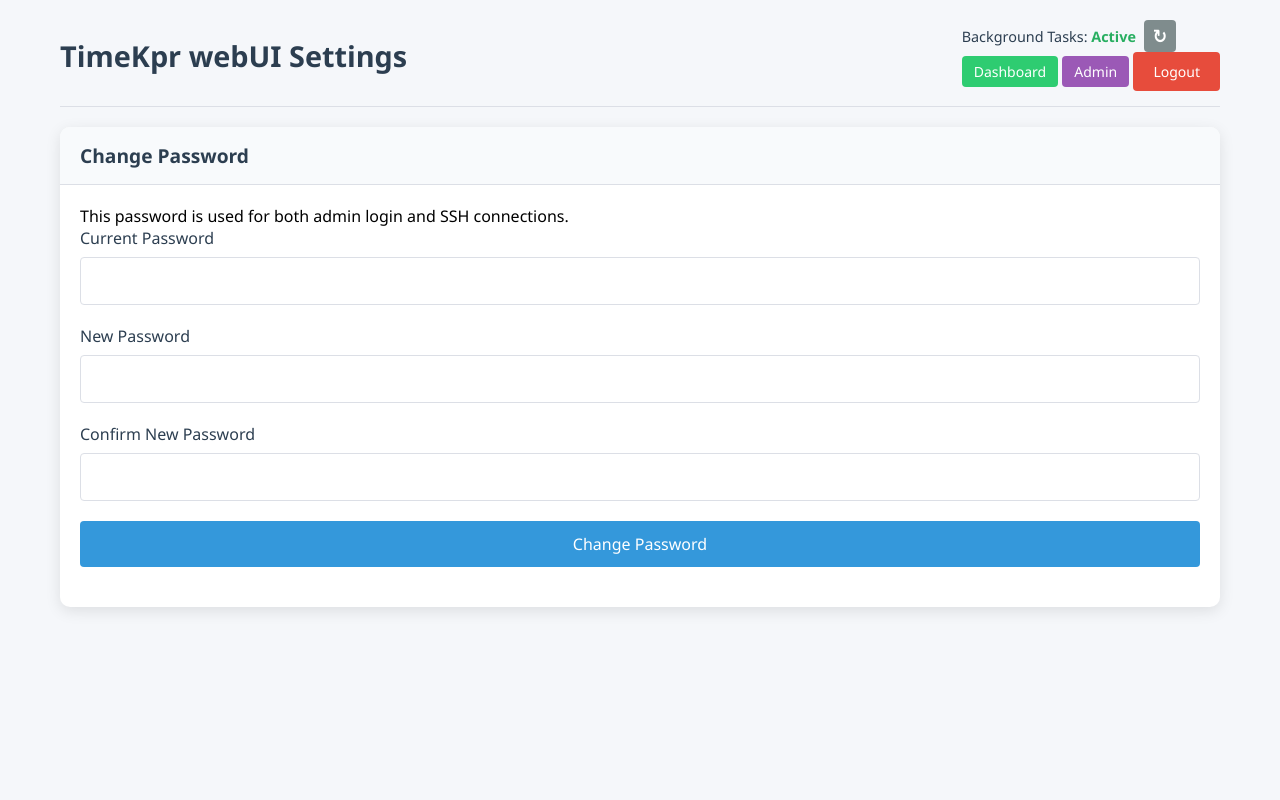
After one commit to adambie/timekpr-webui, a Flask app: page /settings in a window 1280 px wide. The commit adds this page. Run offline with Flask 3, Linux system fonts and the light colour scheme; a user stored in the database is signed in.

Commit message:
rreordering with password

```diff
--- a/app.py
+++ b/app.py
@@ -4,7 +4,7 @@
 import json
 import logging
 
-from database import db, ManagedUser, UserTimeUsage
+from database import db, ManagedUser, UserTimeUsage, Settings
 from ssh_helper import SSHClient
 from task_manager import BackgroundTaskManager
 
@@ -26,9 +26,8 @@
 task_manager = BackgroundTaskManager()
 task_manager.init_app(app)
 
-# Hardcoded credentials
+# Admin username remains hardcoded
 ADMIN_USERNAME = 'admin'
-ADMIN_PASSWORD = 'admin'
 
 @app.route('/', methods=['GET', 'POST'])
 def login():
@@ -38,7 +37,10 @@
         username = request.form.get('username')
         password = request.form.get('password')
 
-        if username == ADMIN_USERNAME and password == ADMIN_PASSWORD:
+        # Get the admin password from settings, default to 'admin'
+        admin_password = Settings.get_value('admin_password', 'admin')
+
+        if username == ADMIN_USERNAME and password == admin_password:
             session['logged_in'] = True
             flash('Login successful!', 'success')
             return redirect(url_for('dashboard'))
@@ -105,6 +107,40 @@
     # Get all managed users
     users = ManagedUser.query.all()
     return render_template('admin.html', users=users)
+
+@app.route('/settings', methods=['GET', 'POST'])
+def settings():
+    if not session.get('logged_in'):
+        flash('Please login first', 'warning')
+        return redirect(url_for('login'))
+
+    # Handle password change
+    if request.method == 'POST':
+        current_password = request.form.get('current_password')
+        new_password = request.form.get('new_password')
+        confirm_password = request.form.get('confirm_password')
+
+        # Get the current admin password
+        admin_password = Settings.get_value('admin_password', 'admin')
+
+        # Validate inputs
+        if not current_password or not new_password or not confirm_password:
+            flash('All fields are required', 'danger')
+        elif current_password != admin_password:
+            flash('Current password is incorrect', 'danger')
+        elif new_password != confirm_password:
+            flash('New passwords do not match', 'danger')
+        elif len(new_password) < 4:
+            flash('New password must be at least 4 characters long', 'danger')
+        else:
+            # Update the password
+            Settings.set_value('admin_password', new_password)
+            flash('Password updated successfully', 'success')
+
+            # Redirect to avoid form resubmission
+            return redirect(url_for('settings'))
+
+    return render_template('settings.html')
 
 @app.route('/api/task-status')
 def get_task_status():
@@ -351,6 +387,12 @@
 with app.app_context():
     db.create_all()
     print("Database tables verified")
+
+    # Initialize admin password if it doesn't exist
+    if not Settings.get_value('admin_password', None):
+        Settings.set_value('admin_password', 'admin')
+        print("Admin password initialized")
+
     # Start background tasks automatically
     task_manager.start()
     print("Background tasks started automatically")
--- a/setup.py
+++ b/setup.py
@@ -1,7 +1,7 @@
 from setuptools import setup, find_packages
 
 setup(
-    name="timekpr-ui",
+    name="TimeKpr-webUi",
     version="0.1.0",
     packages=find_packages(where="src"),
     package_dir={"": "src"},
--- a/task_manager.py
+++ b/task_manager.py
@@ -6,7 +6,7 @@
 import json
 import traceback
 
-from database import db, ManagedUser, UserTimeUsage
+from database import db, ManagedUser, UserTimeUsage, Settings
 from ssh_helper import SSHClient
 
 logger = logging.getLogger(__name__)
@@ -115,7 +115,8 @@
                 try:
                     logger.info("Processing user: %s @ %s", user.username, user.system_ip)
 
-                    # Connect to the system and get user info
+                    # Connect to the system and get user info - use current password from settings
+                    admin_password = Settings.get_value('admin_password', 'admin')
                     ssh_client = SSHClient(hostname=user.system_ip)
 
                     # Check if there's a pending time adjustment
@@ -140,7 +141,7 @@
                     else:
                         logger.info(f"No pending time adjustment for {user.username}")
 
-# Then update user info
+                    # Then update user info
                     logger.info("Validating user %s", user.username)
                     try:
                         is_valid, result_message, config_dict = ssh_client.validate_user(user.username)
--- a/templates/admin.html
+++ b/templates/admin.html
@@ -3,13 +3,13 @@
 <head>
     <meta charset="UTF-8">
     <meta name="viewport" content="width=device-width, initial-scale=1.0">
-    <title>Timekpr Admin Panel</title>
+    <title>TimeKpr webUI Admin Panel</title>
     <link rel="stylesheet" href="{{ url_for('static', filename='css/style.css') }}">
 </head>
 <body class="dashboard-body">
     <div class="dashboard-container">
         <header class="dashboard-header">
-            <h1>Timekpr Admin Panel</h1>
+            <h1>TimeKpr webUI Admin Panel</h1>
             <div class="user-controls">
                 <div class="task-status-container">
                     <span class="task-status">
@@ -20,6 +20,7 @@
                     </a>
                 </div>
                 <a href="{{ url_for('dashboard') }}" class="btn btn-sm btn-dashboard">Dashboard</a>
+                <a href="{{ url_for('settings') }}" class="btn btn-sm btn-settings">Settings</a>
                 <a href="{{ url_for('logout') }}" class="btn btn-sm btn-logout">Logout</a>
             </div>
         </header>
--- a/templates/login.html
+++ b/templates/login.html
@@ -11,7 +11,7 @@
         <div class="login-card">
             <div class="login-header">
                 <h2>Login</h2>
-                <p>Demo App</p>
+                <p>TimeKpr-webUI</p>
             </div>
 
             {% with messages = get_flashed_messages(with_categories=true) %}
@@ -35,9 +35,6 @@
                     <button type="submit" class="btn">Login</button>
                 </div>
             </form>
-            <div class="hint">
-                <p>Hint: Use 'admin' for both username and password</p>
-            </div>
         </div>
     </div>
 </body>
--- /dev/null
+++ b/templates/settings.html
@@ -0,0 +1,104 @@
+<!DOCTYPE html>
+<html lang="en">
+<head>
+    <meta charset="UTF-8">
+    <meta name="viewport" content="width=device-width, initial-scale=1.0">
+    <title>TimeKpr webUI Settings</title>
+    <link rel="stylesheet" href="{{ url_for('static', filename='css/style.css') }}">
+</head>
+<body class="dashboard-body">
+    <div class="dashboard-container">
+        <header class="dashboard-header">
+            <h1>TimeKpr webUI Settings</h1>
+            <div class="user-controls">
+                <div class="task-status-container">
+                    <span class="task-status">
+                        Background Tasks: <span id="task-status-indicator" class="status-unknown">Unknown</span>
+                    </span>
+                    <a href="{{ url_for('restart_tasks') }}" class="btn btn-sm btn-restart" title="Restart Background Tasks">
+                        <span class="restart-icon">↻</span>
+                    </a>
+                </div>
+                <a href="{{ url_for('dashboard') }}" class="btn btn-sm btn-dashboard">Dashboard</a>
+                <a href="{{ url_for('admin') }}" class="btn btn-sm btn-admin">Admin</a>
+                <a href="{{ url_for('logout') }}" class="btn btn-sm btn-logout">Logout</a>
+            </div>
+        </header>
+
+        <script>
+            // Function to update the task status indicator
+            function updateTaskStatus() {
+                fetch('/api/task-status')
+                    .then(response => response.json())
+                    .then(data => {
+                        if (data.success) {
+                            const indicator = document.getElementById('task-status-indicator');
+                            const status = data.status;
+
+                            if (status.running && status.thread_alive) {
+                                indicator.className = 'status-active';
+                                indicator.textContent = 'Active';
+                            } else {
+                                indicator.className = 'status-inactive';
+                                indicator.textContent = 'Inactive';
+                            }
+
+                            // Set tooltip to show last error if any
+                            if (status.last_error) {
+                                indicator.title = `Last error: ${status.last_error.message} at ${status.last_error.time}`;
+                            } else {
+                                indicator.title = 'Background tasks are running normally';
+                            }
+                        }
+                    })
+                    .catch(error => {
+                        console.error('Error fetching task status:', error);
+                        const indicator = document.getElementById('task-status-indicator');
+                        indicator.className = 'status-error';
+                        indicator.textContent = 'Error';
+                    });
+            }
+
+            // Check status immediately and then every 30 seconds
+            updateTaskStatus();
+            setInterval(updateTaskStatus, 30000);
+        </script>
+
+        {% with messages = get_flashed_messages(with_categories=true) %}
+            {% if messages %}
+                {% for category, message in messages %}
+                    <div class="alert alert-{{ category }}">{{ message }}</div>
+                {% endfor %}
+            {% endif %}
+        {% endwith %}
+
+        <div class="dashboard-main">
+            <div class="card">
+                <div class="card-header">
+                    <h2>Change Password</h2>
+                </div>
+                <div class="card-body">
+                    <p class="settings-info">This password is used for both admin login and SSH connections.</p>
+                    <form action="{{ url_for('settings') }}" method="POST">
+                        <div class="form-group">
+                            <label for="current_password">Current Password</label>
+                            <input type="password" id="current_password" name="current_password" class="form-control" required>
+                        </div>
+                        <div class="form-group">
+                            <label for="new_password">New Password</label>
+                            <input type="password" id="new_password" name="new_password" class="form-control" required>
+                        </div>
+                        <div class="form-group">
+                            <label for="confirm_password">Confirm New Password</label>
+                            <input type="password" id="confirm_password" name="confirm_password" class="form-control" required>
+                        </div>
+                        <div class="form-group">
+                            <button type="submit" class="btn btn-primary">Change Password</button>
+                        </div>
+                    </form>
+                </div>
+            </div>
+        </div>
+    </div>
+</body>
+</html>
```
Also changed, not shown: database.py (+28 -8 lines), templates/dashboard.html (+4 -3 lines), data/timekpr.db (deleted), instance/timekpr.db, src/__init__.py (deleted), src/main.py (deleted).
